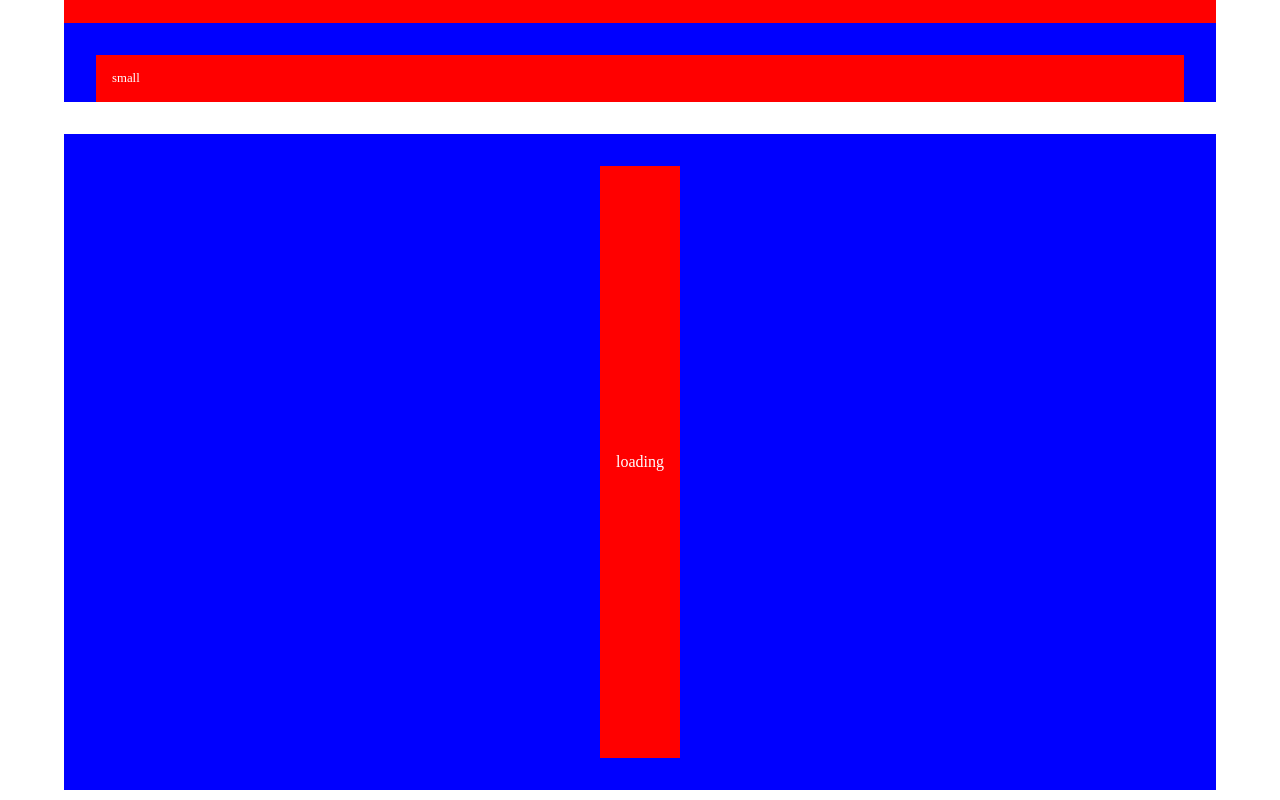
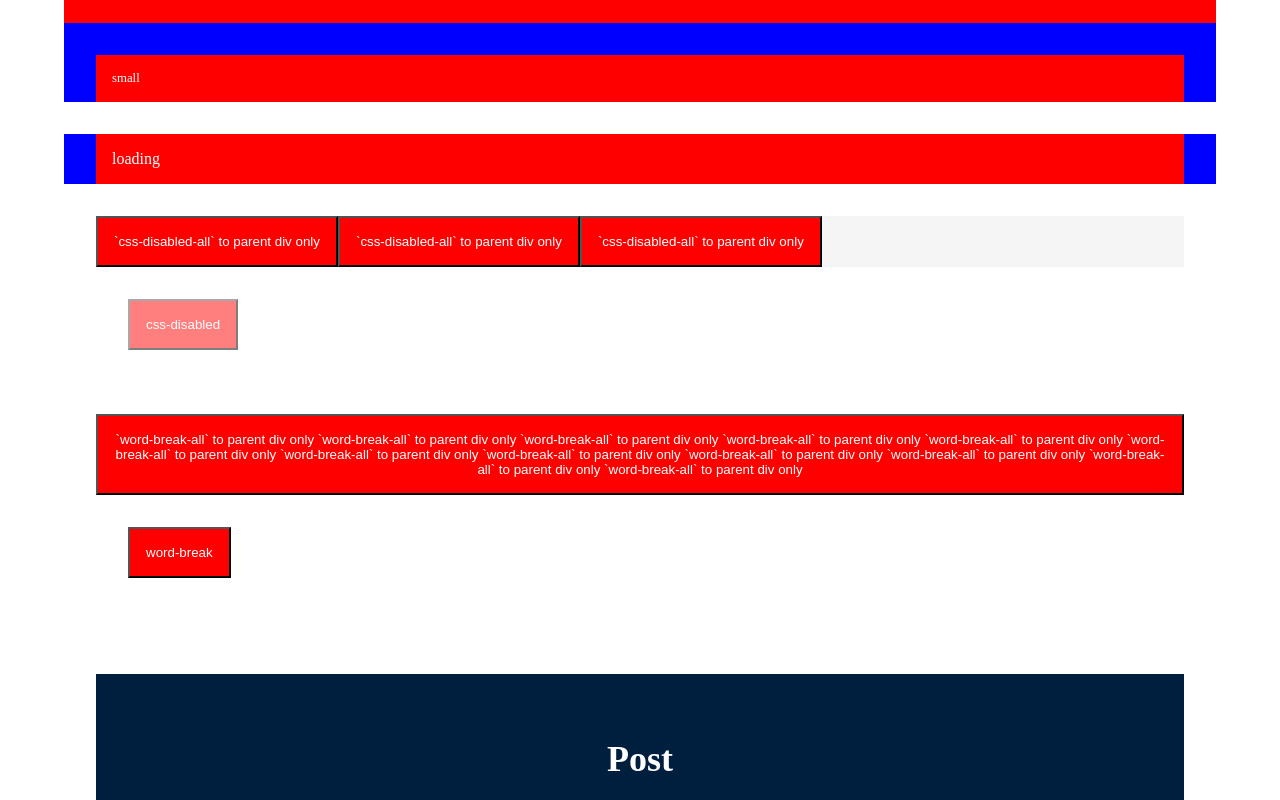
Before and after one commit to steem-sdk/generic-css, a Vue app: page / in a window 1280 px wide. Shown: the part 3560-4360 px from the top of the page. Built offline with nearby package versions, Linux system fonts and the light colour scheme.

Commit message:
remove class who name is too generic and conflicts with css libraries

```diff
--- a/src/styles/utils.css
+++ b/src/styles/utils.css
@@ -1,13 +1,6 @@
 
 body, html {
   margin: 0;
-}
-
-.loading {
-  min-height: 70vh;
-  display: flex;
-  align-items: center;
-  justify-content: center;
 }
 
 .centered {
```
